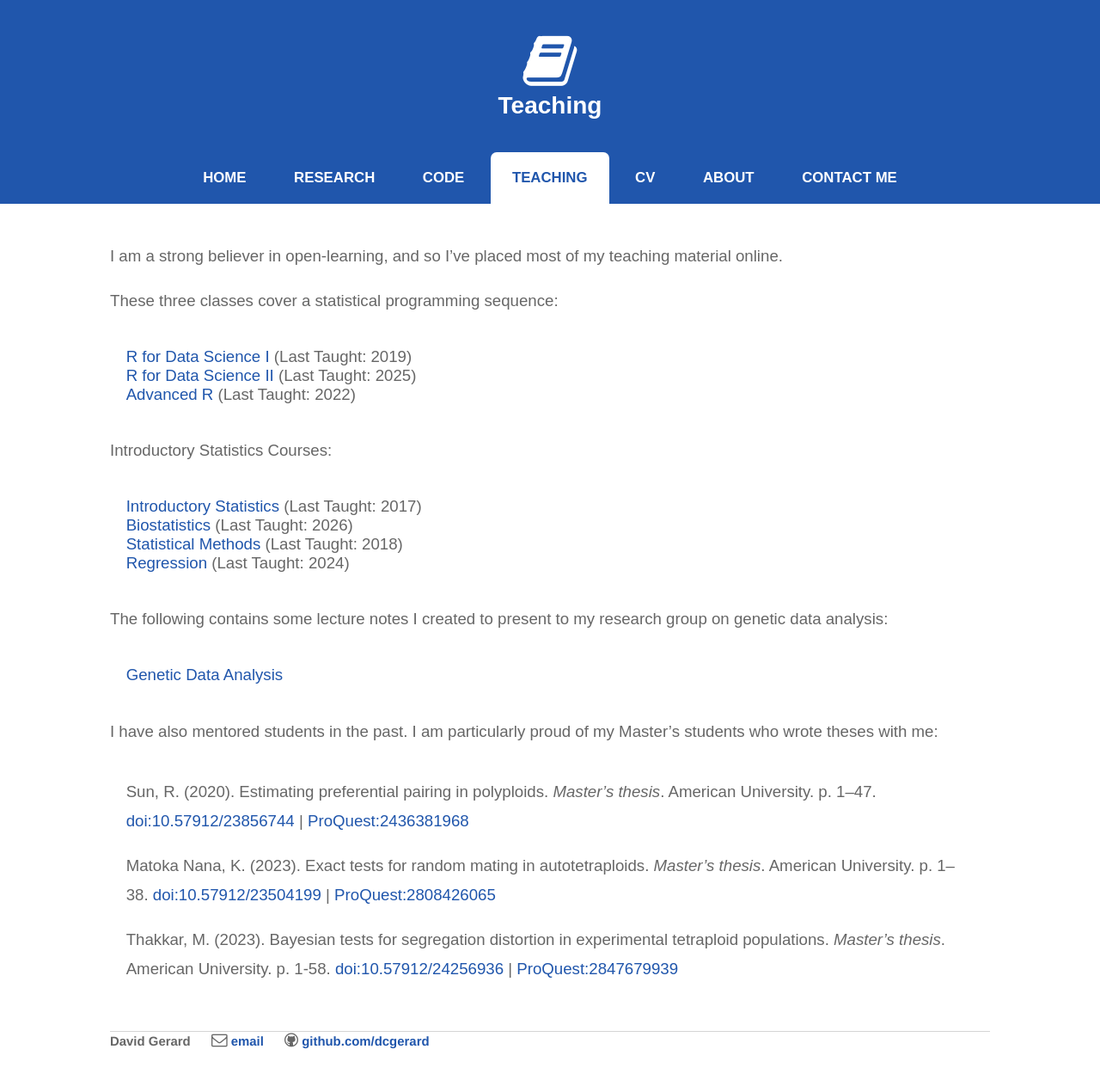
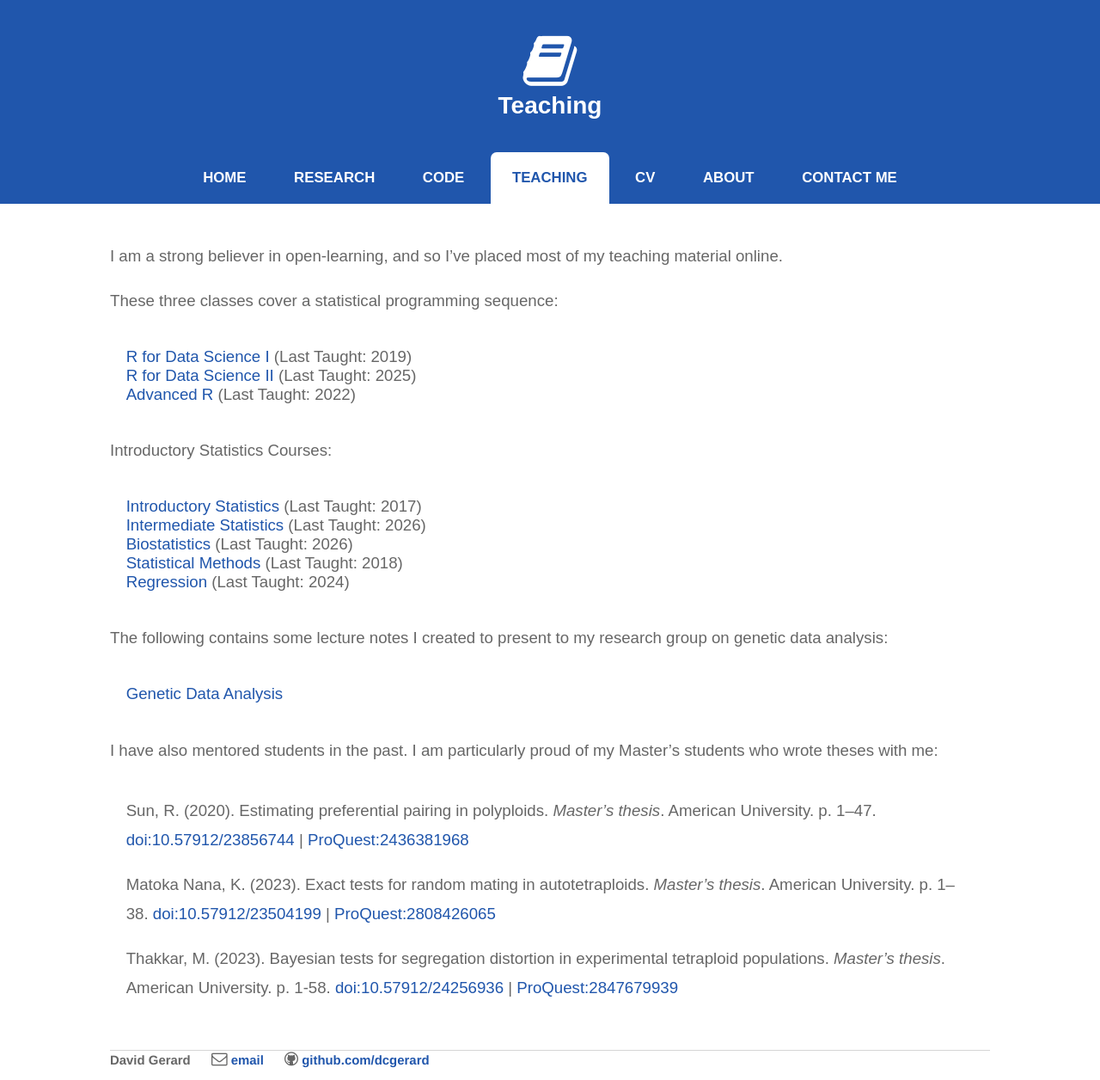
Before and after one commit to dcgerard/dcgerard.github.io, a Jekyll site: the page built from teaching/index.md, in a window 1280 px wide. Shown: the whole page at 86% size. Built offline with Jekyll 4.4.1, drawn with Linux system fonts in a browser that asks for light colours; before the commit the page ends 1234 px from its top, so only the background shows below that.

Commit message:
update teaching

```diff
--- a/teaching/index.md
+++ b/teaching/index.md
@@ -15,6 +15,7 @@ These three classes cover a statistical programming sequence:
 Introductory Statistics Courses:
 
 - [Introductory Statistics](https://dcgerard.github.io/stat234/) (Last Taught: 2017)
+- [Intermediate Statistics](https://dcgerard.github.io/stat_302/) (Last Taught: 2026)
 - [Biostatistics](https://dcgerard.github.io/stat_320/) (Last Taught: 2026)
 - [Statistical Methods](https://dcgerard.github.io/stat614/) (Last Taught: 2018)
 - [Regression](https://dcgerard.github.io/stat_415_615/) (Last Taught: 2024)
```
Also changed, not shown: Gemfile.lock.
